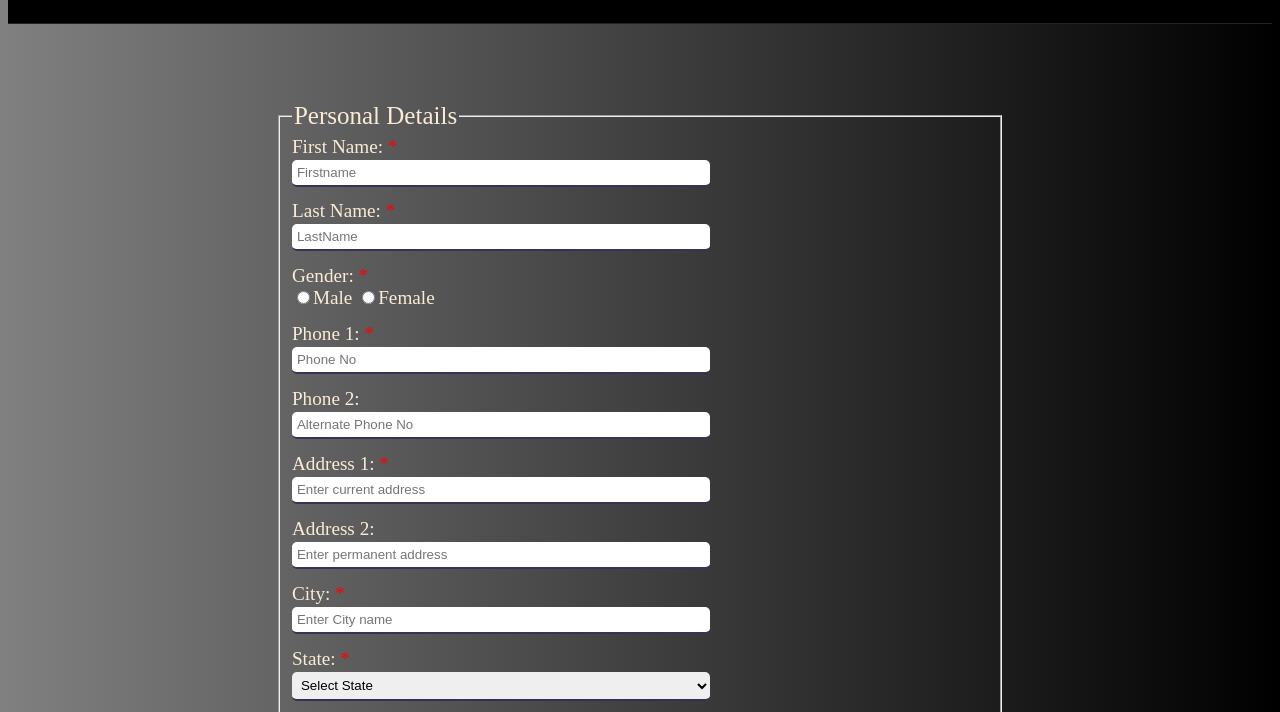
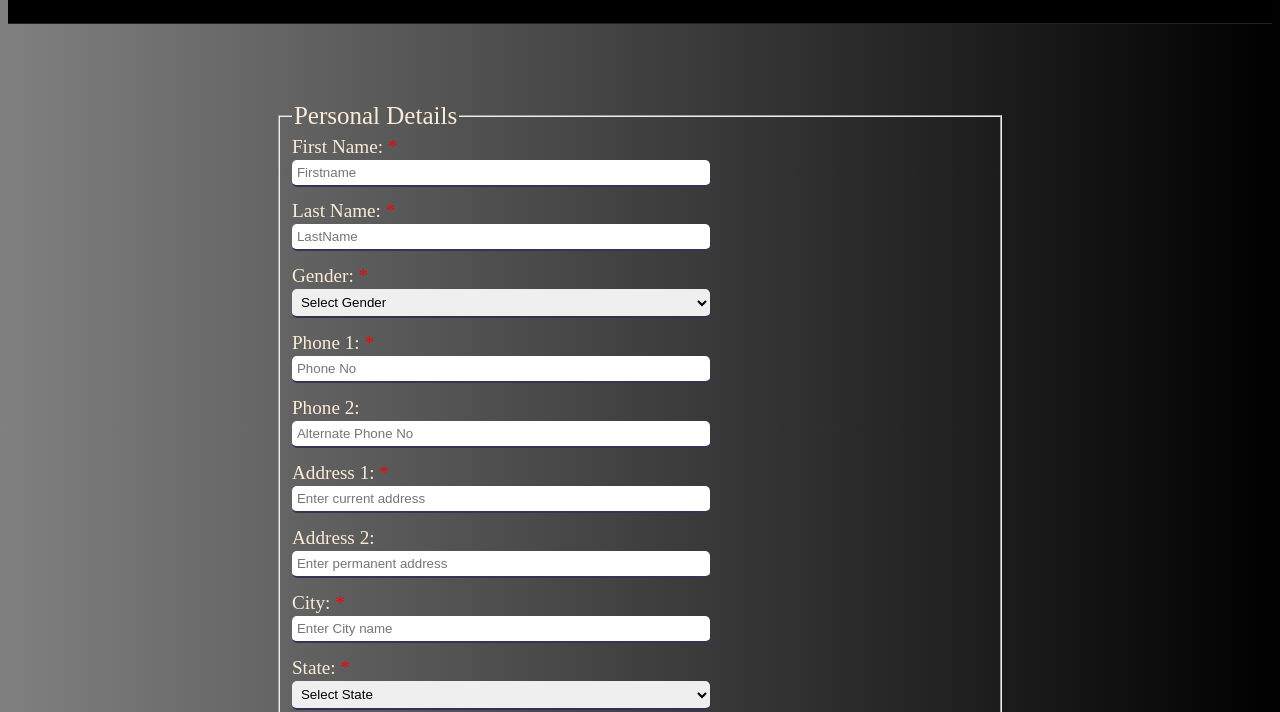
Before and after one commit to Ank-lucky/mfsi_projects, a plain HTML site: page Assignment5/validateRegForm.html in a window 1280 px wide. Shown: the part 83-795 px from the top of the page. Drawn offline with Linux system fonts and the light colour scheme.

Commit message:
Update validateRegForm.html

```diff
--- a/Assignment5/validateRegForm.html
+++ b/Assignment5/validateRegForm.html
@@ -34,10 +34,12 @@
 
                             <label>Gender:
                                 <span class="required">*</span>
-                                <div class="radioButtons">
-                                    <input type="radio" name="gender" value="male" class="gender" id="genderMale">Male
-                                    <input type="radio" name="gender" value="female" class="gender" id="genderFemale">Female
-                                </div>
+                                   <select id="gender">
+                                       <option>Select Gender</option>
+                                       <option>Male</option>
+                                       <option>Female</option>
+                                   </select>
+
                             </label>
                             <span id="showErrorGender" class="ErrorMsg"></span>
 
```
